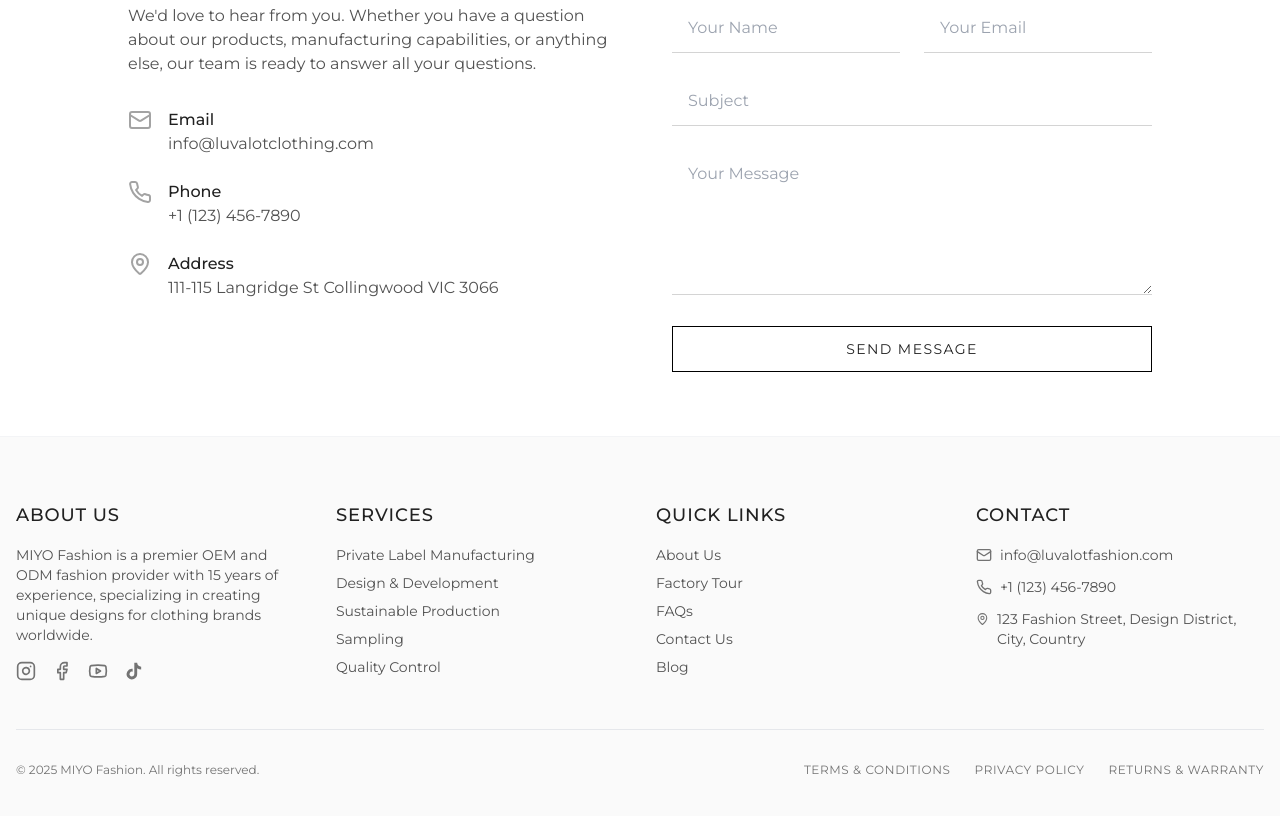
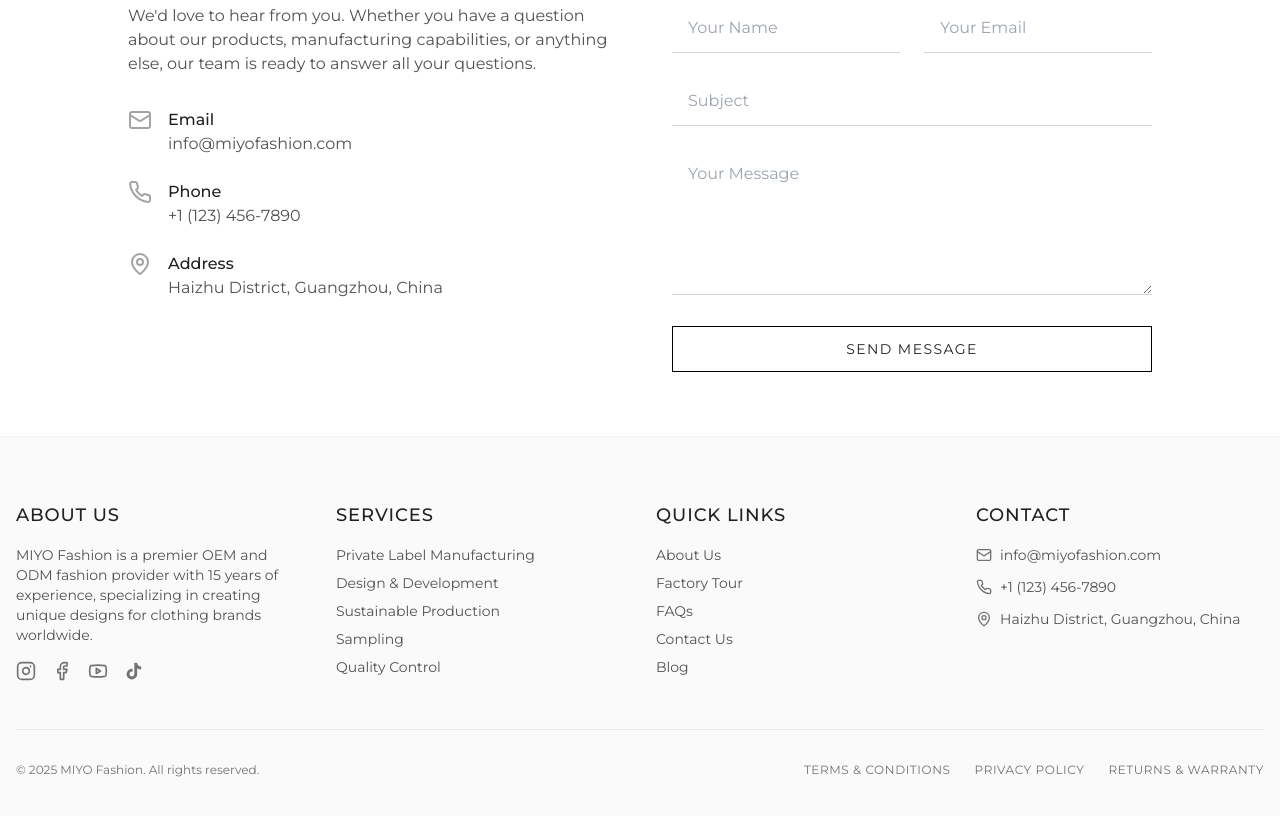
Before and after one commit to dixon310/luvalot-fashion-coolify, a Next.js app: page /contact-us in a window 1280 px wide. Shown: the part 500-1316 px from the top of the page. Built offline with nearby package versions, Linux system fonts and the light colour scheme.

Commit message:
Update contact information in ContactUs and Footer components

```diff
--- a/app/contact-us/page.tsx
+++ b/app/contact-us/page.tsx
@@ -131,7 +131,7 @@ export default function ContactUs() {
               <Mail className="mr-4 text-neutral-400" />
               <div>
                 <h3 className="font-medium">Email</h3>
-                <p className="text-neutral-600">info@luvalotclothing.com</p>
+                <p className="text-neutral-600">info@miyofashion.com</p>
               </div>
             </div>
 
@@ -147,7 +147,7 @@ export default function ContactUs() {
               <MapPin className="mr-4 text-neutral-400" />
               <div>
                 <h3 className="font-medium">Address</h3>
-                <p className="text-neutral-600">111-115 Langridge St Collingwood VIC 3066</p>
+                <p className="text-neutral-600">Haizhu District, Guangzhou, China</p>
               </div>
             </div>
           </div>
--- a/components/ContactInfo.tsx
+++ /dev/null
@@ -1,32 +0,0 @@
-export default function ContactInfo() {
-  return (
-    <section className="py-8 px-4">
-      <h2 className="text-2xl font-bold mb-4">Contact Information</h2>
-      <ul className="space-y-2">
-        <li>
-          <strong>Email:</strong>{" "}
-          <a href="mailto:info@miyofashion.com" className="text-blue-600 underline">
-            info@miyofashion.com
-          </a>
-        </li>
-        <li>
-          <strong>Factory Locations:</strong> Guangzhou, China &amp; Vietnam (exact city locations to be confirmed)
-        </li>
-        <li>
-          <strong>Office Address:</strong> Haizhu District, Guangzhou, China
-        </li>
-        <li>
-          <strong>Phone Numbers:</strong>
-          <ul className="ml-4">
-            <li>
-              <strong>Enzo:</strong> <a href="tel:+8617665092011" className="underline">+86 176 6509 2011</a> (English &amp; Chinese)
-            </li>
-            <li>
-              <strong>Hong Xia:</strong> <a href="tel:+8615918405017" className="underline">+86 159 1840 5017</a> (Chinese only)
-            </li>
-          </ul>
-        </li>
-      </ul>
-    </section>
-  );
-}
--- a/components/footer.tsx
+++ b/components/footer.tsx
@@ -124,7 +124,7 @@ export default function Footer() {
             <ul className="space-y-3 text-sm">
               <li className="flex items-start">
                 <Mail size={16} className="text-neutral-500 mr-2 mt-0.5" />
-                <span className="text-neutral-600">info@luvalotfashion.com</span>
+                <span className="text-neutral-600">info@miyofashion.com</span>
               </li>
               <li className="flex items-start">
                 <Phone size={16} className="text-neutral-500 mr-2 mt-0.5" />
@@ -132,7 +132,7 @@ export default function Footer() {
               </li>
               <li className="flex items-start">
                 <MapPin size={16} className="text-neutral-500 mr-2 mt-0.5" />
-                <span className="text-neutral-600">123 Fashion Street, Design District, City, Country</span>
+                <span className="text-neutral-600">Haizhu District, Guangzhou, China</span>
               </li>
             </ul>
           </div>
```
